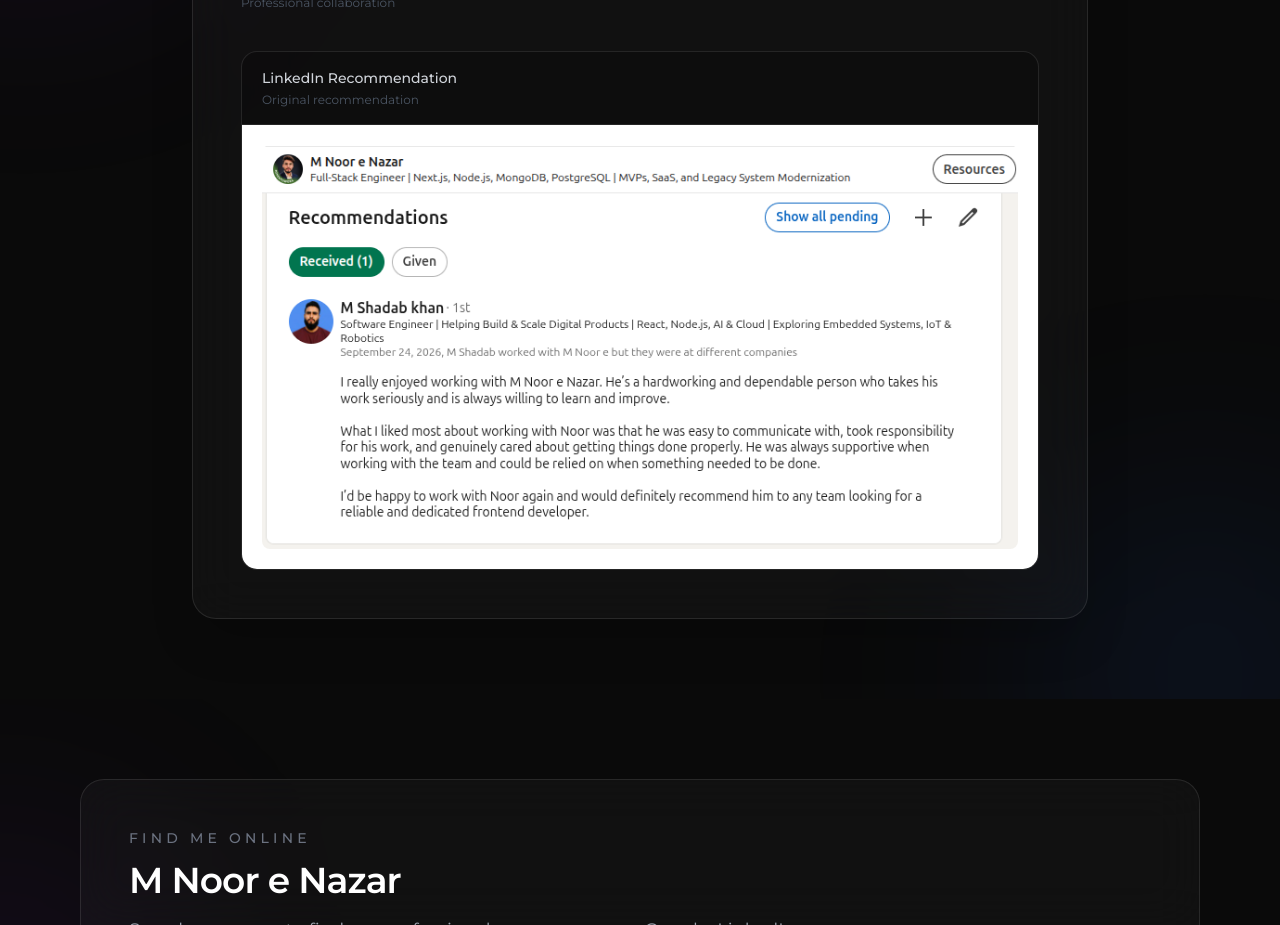
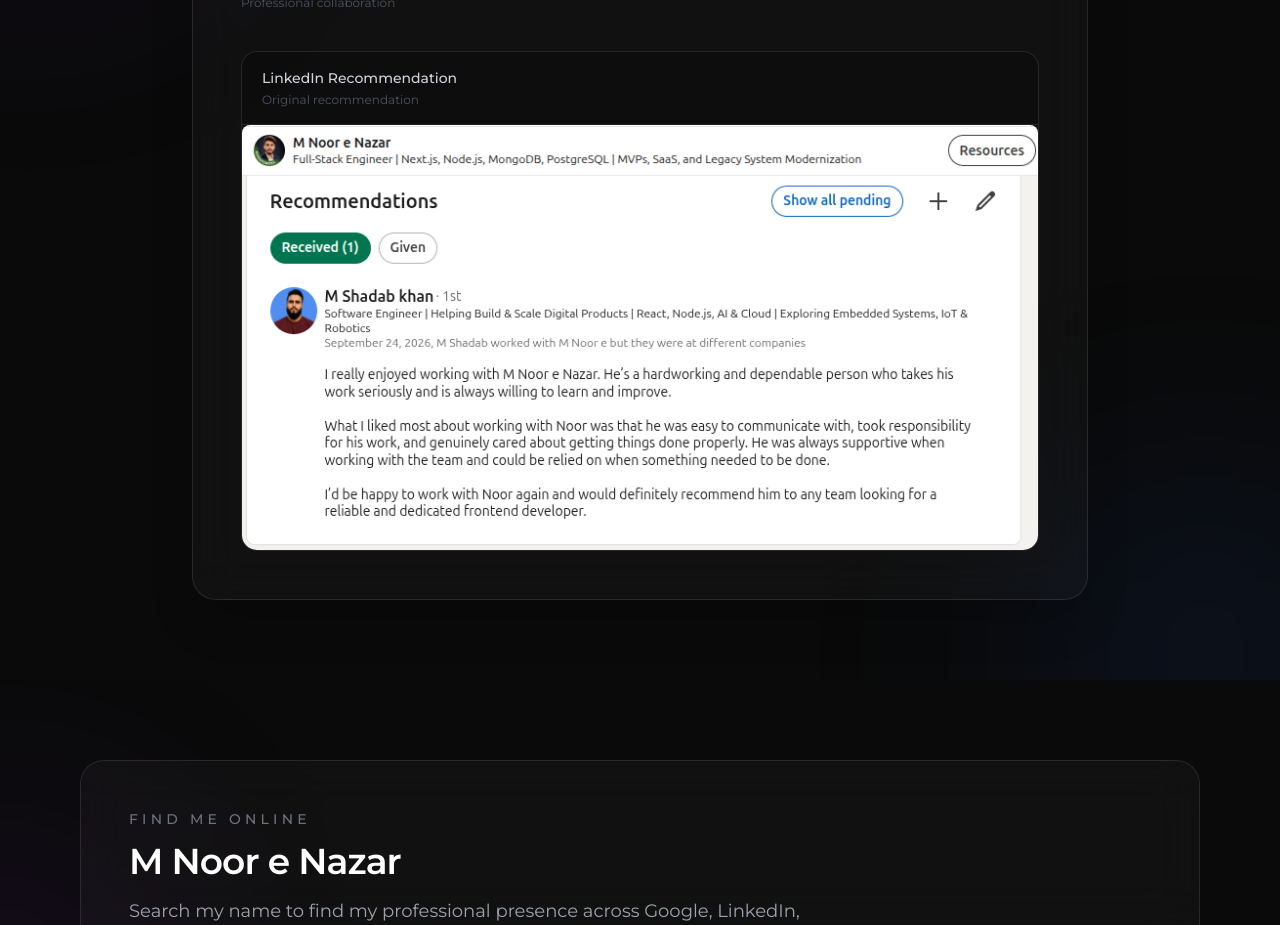
Before and after one commit to NoorNazar123/Portfolio2024, a React (Vite) app: page / in a window 1280 px wide. Shown: the part 7120-8045 px from the top of the page. Built offline with nearby package versions, Linux system fonts and the light colour scheme; a web font is replaced by a local one.

Commit message:
Fix testimonial image path

```diff
--- a/src/components/Testimonials.jsx
+++ b/src/components/Testimonials.jsx
@@ -2,6 +2,7 @@ import React from "react";
 import { motion } from "framer-motion";
 import { FaLinkedinIn, FaQuoteLeft } from "react-icons/fa";
 import { FaArrowUpRightFromSquare } from "react-icons/fa6";
+import linkedinRecommendation from "../assets/linkedin-recommendation.png";
 
 const Testimonials = () => {
     return (
@@ -100,14 +101,12 @@ const Testimonials = () => {
                             </p>
                         </div>
 
-                        <div className="bg-white p-3 sm:p-5">
-                            <img
-                                src="/src/assets/linkedin-recommendation.png"
-                                alt="LinkedIn recommendation from M Shadab Khan for M Noor e Nazar"
-                                className="mx-auto h-auto max-h-[700px] w-full rounded-lg object-contain"
-                                loading="lazy"
-                            />
-                        </div>
+                        <img
+                            src={linkedinRecommendation}
+                            alt="LinkedIn recommendation from M Shadab Khan for M Noor e Nazar"
+                            className="mx-auto h-auto max-h-[700px] w-full rounded-lg object-contain"
+                            loading="lazy"
+                        />
                     </motion.div>
                 </motion.div>
             </div>
```
